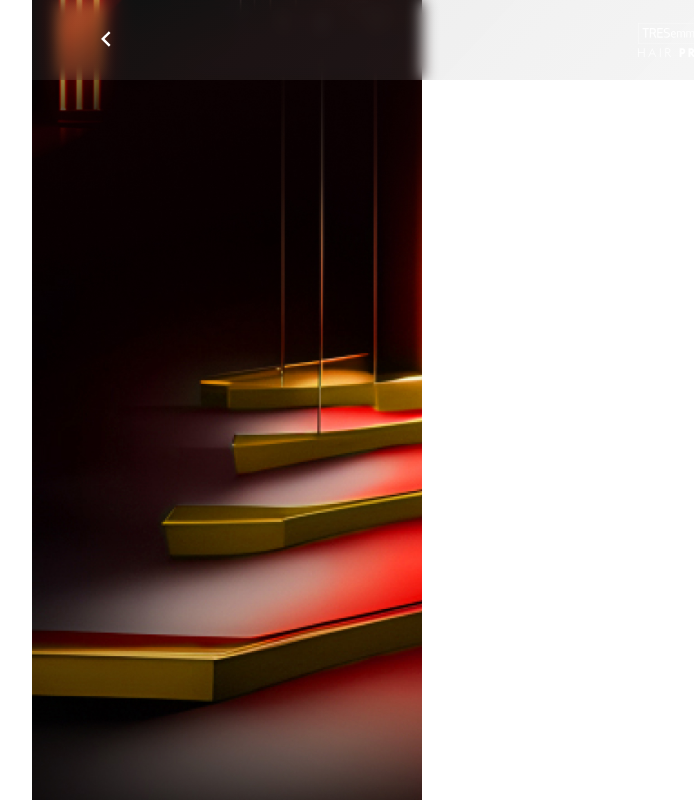
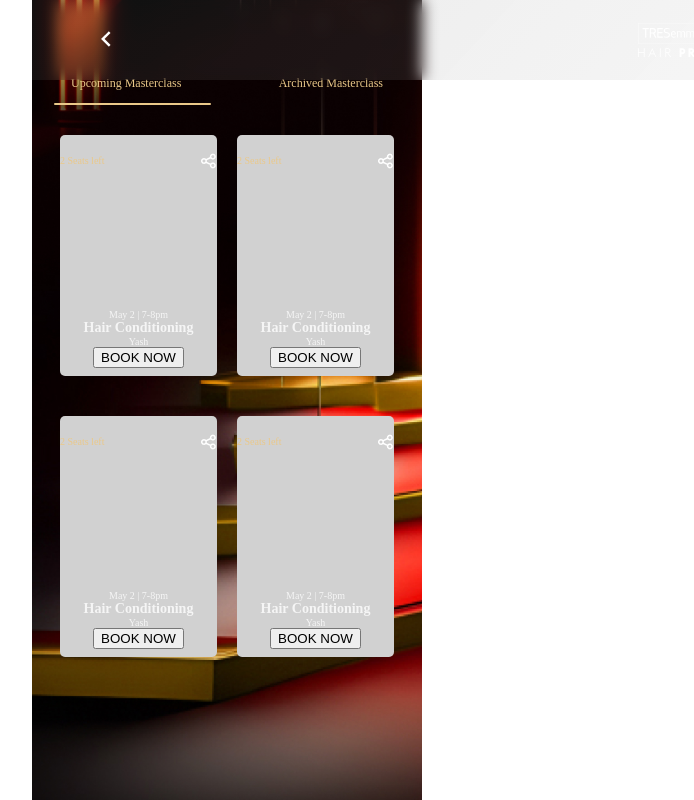
Before and after one commit to yash1539/hairSolution, a React (Create React App) app: page /MasterClass in a window 1280 px wide. Shown: the whole page, without its empty margins (413-1107 px from the left). Built offline with nearby package versions, Linux system fonts and the light colour scheme.

Commit message:
Added masterclass

```diff
--- /dev/null
+++ b/src/Components/BookNowCard.css
@@ -0,0 +1,67 @@
+.Card-container{
+    background-color: #D1D1D1;
+    display: flex;
+    flex-direction: column;
+    justify-content: center;
+    align-items: center;
+    height: 241px; /* Set the height to 100% of the viewport height */
+    width: 100%;
+    border-radius: 5px;
+}
+.card-upside{
+    display: flex;
+    justify-content: space-between;
+    align-items: center;
+    width: 100%;
+    margin-top: 10px;
+    margin-bottom: 140px;
+}
+.card-text-1{
+    color: #F5F5F5;
+    font-size: 10px;
+    font-family: Euclid Circular B;
+    font-style: normal;
+    font-weight: 400;
+    line-height: normal;
+}
+
+.card-text-2{
+    color: #F5F5F5;
+    font-size: 14px;
+    font-family: Euclid Circular B;
+    font-style: normal;
+    font-weight: 600;
+    line-height: normal;
+}
+.card-text-3{
+    color: #F5F5F5;
+    font-size: 10px;
+    font-family: Euclid Circular B;
+    font-style: normal;
+    font-weight: 500;
+    line-height: normal;
+}
+
+.book-now-button{
+    color: #FFF;
+font-size: 14px;
+font-family: Euclid Circular B;
+font-style: normal;
+font-weight: 500;
+line-height: normal;
+width: 133px;
+height: 32px;
+flex-shrink: 0;
+border-radius: 10px;
+border: 1px solid #FFD38A;
+background: linear-gradient(45deg, rgba(255, 255, 255, 0.20) 0%, rgba(255, 255, 255, 0.29) 100%);
+}
+
+.card-seat{
+    color: #EAC889;
+font-size: 10px;
+font-family: Euclid Circular B;
+font-style: normal;
+font-weight: 400;
+line-height: normal;
+}
--- /dev/null
+++ b/src/Components/BookNowCard.js
@@ -0,0 +1,24 @@
+import React from 'react'
+import './BookNowCard.css'
+import share from '../Images/HomeScreen/Share.png';
+import { useNavigate } from 'react-router-dom';
+function BookNowCard() {
+    const navigate = useNavigate();
+    const stepInside = () =>{
+     navigate("/OtpScreen");
+   }
+    return (
+        <div className='Card-container'>
+            <div className='card-upside'>
+            <div className='card-seat'>2 Seats left</div>
+            <img src={share} alt="back"  />
+            </div>
+            <div className='card-text-1'>May 2 | 7-8pm</div>
+            <div className='card-text-2'>Hair Conditioning </div>
+            <div className='card-text-3'>Yash</div>
+            <button type="submit" className="book-now--button" onClick={stepInside}>BOOK NOW</button>
+        </div>
+    )
+}
+
+export default BookNowCard
--- a/src/Components/MasterClass.css
+++ b/src/Components/MasterClass.css
@@ -1,11 +1,46 @@
-.masterClass-1 {
+.master-class-1 {
 background-image: url('../../src/Images/MasterClass/Master.jpg');
 background-size: cover;
 background-repeat: no-repeat;
 background-position: center;
-    min-height: 100vh;
+}
+
+.tab-screen{
   display: flex;
-    flex-direction: column;
-    align-items: center;
-    justify-content: center;
+  justify-content: space-between;
+  width: 80%;
+
 }
+.Upcoming-button{
+  color: #EAC889;
+font-size: 12px;
+font-family: Euclid Circular B;
+font-style: normal;
+font-weight: 500;
+line-height: normal;
+}
+.cards{
+  width: 157px;
+  height: 241px;
+  flex-shrink: 0;
+  border-radius: 10px;
+  background: linear-gradient(180deg, rgba(0, 0, 0, 0.49) 7.11%, rgba(255, 255, 255, 0.00) 26.97%, rgba(127, 127, 127, 0.39) 44.26%, rgba(63, 63, 63, 0.59) 60.19%, rgba(33, 33, 33, 0.68) 79.95%, rgba(0, 0, 0, 0.78) 100%);
+}
+.selected-masterclass{
+  width: 157px;
+height: 2px;
+flex-shrink: 0;
+border-radius: 100px;
+background: #EAC889;
+margin-bottom: 30px;
+margin-right: 190px;
+}
+.card-main-container{
+  display: flex;
+  justify-content: space-between;
+  gap: 20px;
+}
+.card-section-2{
+  margin-top: 40px;
+  margin-bottom: 80px;
+}
--- a/src/Components/MasterClass.js
+++ b/src/Components/MasterClass.js
@@ -1,13 +1,49 @@
 import React from 'react'
 import './MasterClass.css'
 import Navbar from './Navbar'
+import BookNowCard from './BookNowCard'
 function MasterClass() {
     return (
-        <div>
-            <Navbar />
-            <div className='masterClass-1'>
+        <>
+            <div className='master-class-1'>
+                <div className="img-background-1">
+                    <Navbar />
+                    <div className="screen-container">
+                        <div className='tab-screen'>
+                            <p type="submit" className="Upcoming-button">
+                                Upcoming Masterclass
+                            </p>
+                            <p type="submit" className="Upcoming-button">
+                                Archived Masterclass
+                            </p>
+                        </div>
+                        <div className='selected-masterclass'>
+
+                        </div>
+                        <div className='card-main-container'>
+                            <div className='cards'>
+                                <BookNowCard />
+                            </div>
+                            <div className='cards'>
+                                <BookNowCard />
+                            </div>
+
+                        </div>
+                        <div className='card-main-container card-section-2'>
+                            <div className='cards'>
+                                <BookNowCard />
+                            </div>
+                            <div className='cards'>
+                                <BookNowCard />
+                            </div>
+
+                        </div>
+                        <div className="Card-masterclass">
+                        </div>
+                    </div>
+                </div>
             </div>
-        </div>
+        </>
     )
 }
 
--- a/src/Components/OtpScreen.css
+++ b/src/Components/OtpScreen.css
@@ -9,9 +9,11 @@
     flex-shrink: 0;
     background-color: transparent;
     border-radius: 5px;
-    background: linear-gradient(45deg, rgba(0, 0, 0, 0.25) 0%, rgba(0, 0, 0, 0.25) 100%);
-    backdrop-filter: blur(9px);
+    border-radius: 5px;
+    background: linear-gradient(45deg, rgba(134, 134, 134, 0.25) 0%, rgba(171, 171, 171, 0.25) 100%);
+    backdrop-filter: blur(9px);    backdrop-filter: blur(9px);
     color: aliceblue;
+    margin-top: 200px;
   }
   .otp-line {
     margin-bottom: 20px;
@@ -62,5 +64,24 @@ background: linear-gradient(45deg, rgba(255, 255, 255, 0.05) 0%, rgba(255, 255,
       width: 30px;
       height: 30px;
       font-size: 14px;
+      color: aliceblue;
     }
   }
+
+  .otp-line-1{
+    color: #C1C1C1;
+font-size: 14px;
+font-family: Euclid Circular B;
+font-style: normal;
+font-weight: 400;
+line-height: normal;
+margin-top: 200px;
+  }
+
+.otp-line-2{  color: #F5F5F5;
+font-size: 20px;
+font-family: Euclid Circular B;
+font-style: normal;
+font-weight: 400;
+line-height: 28px;
+}
--- a/src/Components/OtpScreen.js
+++ b/src/Components/OtpScreen.js
@@ -42,7 +42,7 @@ const OtpScreen = () => {
     {/* </div> */}
     <div className="screen-container">
       <div className="otp-line otp-line-1">
-        <h1>Enter the OTP sent to</h1>
+        <h1>enter the OTP sent to </h1>
       </div>
       <div className="otp-line otp-line-2">
         <h1>8120917874</h1>
--- a/src/Components/StoryScreen.js
+++ b/src/Components/StoryScreen.js
@@ -7,7 +7,7 @@ import { useNavigate } from "react-router-dom";
 const StoryScreen = () => {
     const navigate = useNavigate();
     const stepInside = () =>{
-     navigate("/OtpScreen");
+     navigate("/masterClass");
    }
     return (
         <>
```
Also changed, not shown: src/Images/HomeScreen/Share.png (added). Lines whose indentation alone changed are shown as unchanged.
